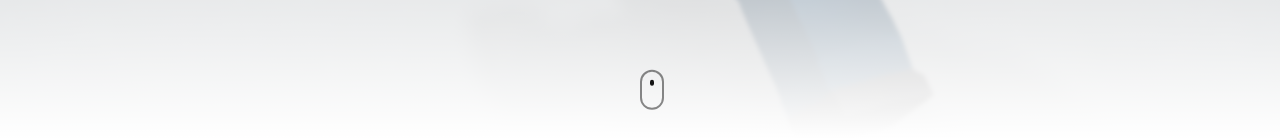
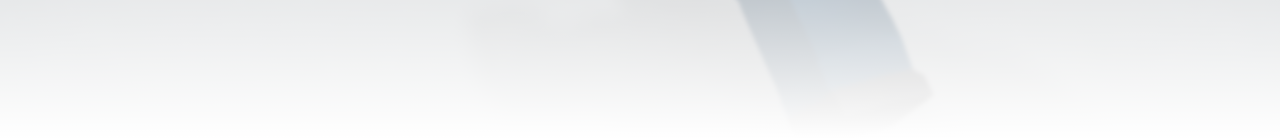
Before and after one commit to Minxci/neverphorm-site, a React (Vite) app in the folder apps/web/: page / in a window 1280 px wide. Shown: the part 661-800 px from the top of the page. Built offline with nearby package versions, Linux system fonts and the light colour scheme; the HTML template or start-up script is replaced by a standard one; what pocketbase would draw is missing.

Commit message:
this symbol was lame

```diff
--- a/apps/web/src/pages/HomePage.jsx
+++ b/apps/web/src/pages/HomePage.jsx
@@ -87,18 +87,6 @@ const HomePage = () => {
               </div>
             </motion.div>
           </div>
-
-          {/* Scroll Indicator */}
-          <motion.div className="absolute bottom-8 left-1/2 -translate-x-1/2" animate={{
-          y: [0, 10, 0]
-        }} transition={{
-          duration: 2,
-          repeat: Infinity
-        }}>
-            <div className="w-6 h-10 border-2 border-primary/50 rounded-full flex items-start justify-center p-2">
-              <div className="w-1.5 h-1.5 bg-primary rounded-full"></div>
-            </div>
-          </motion.div>
         </section>
 
 
```
